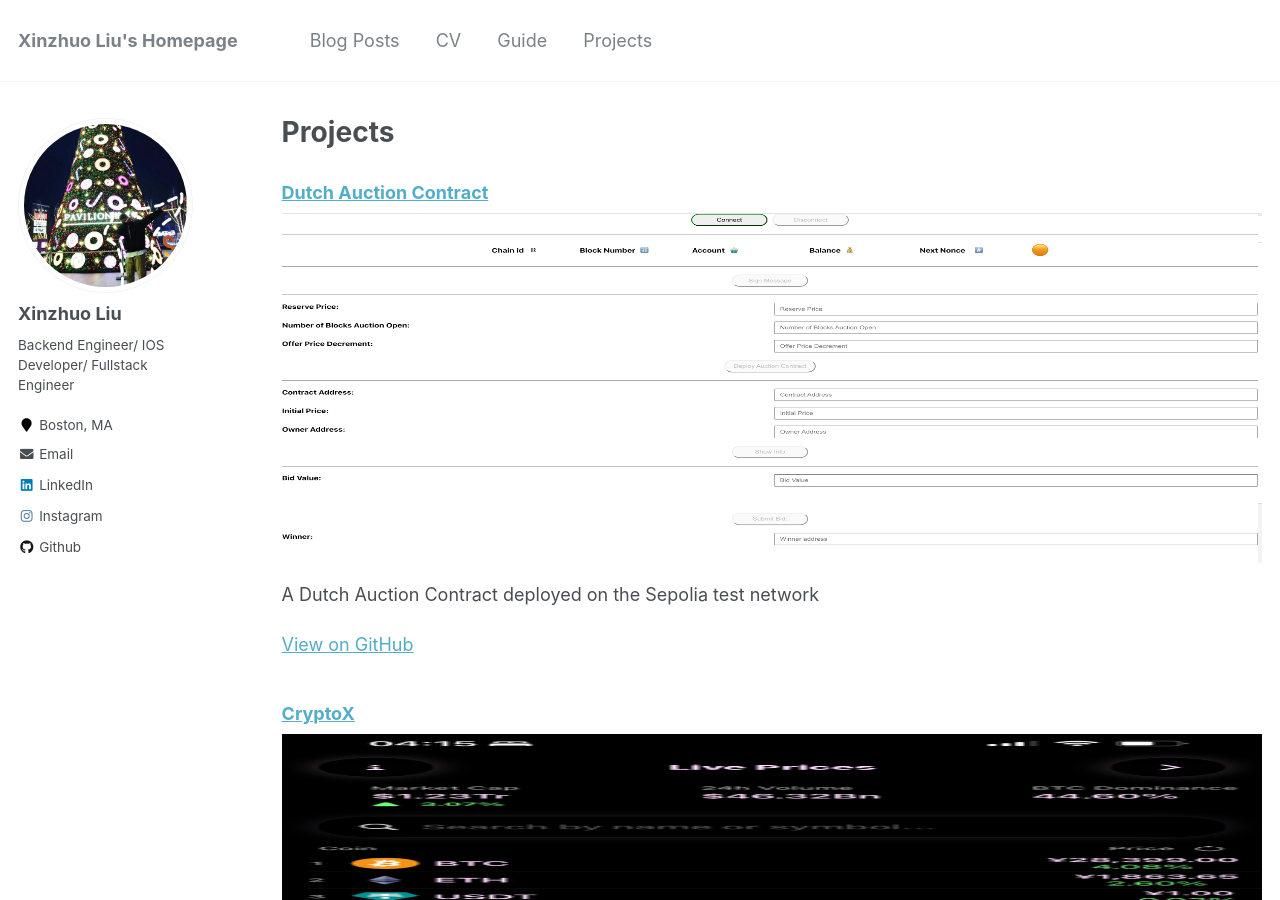
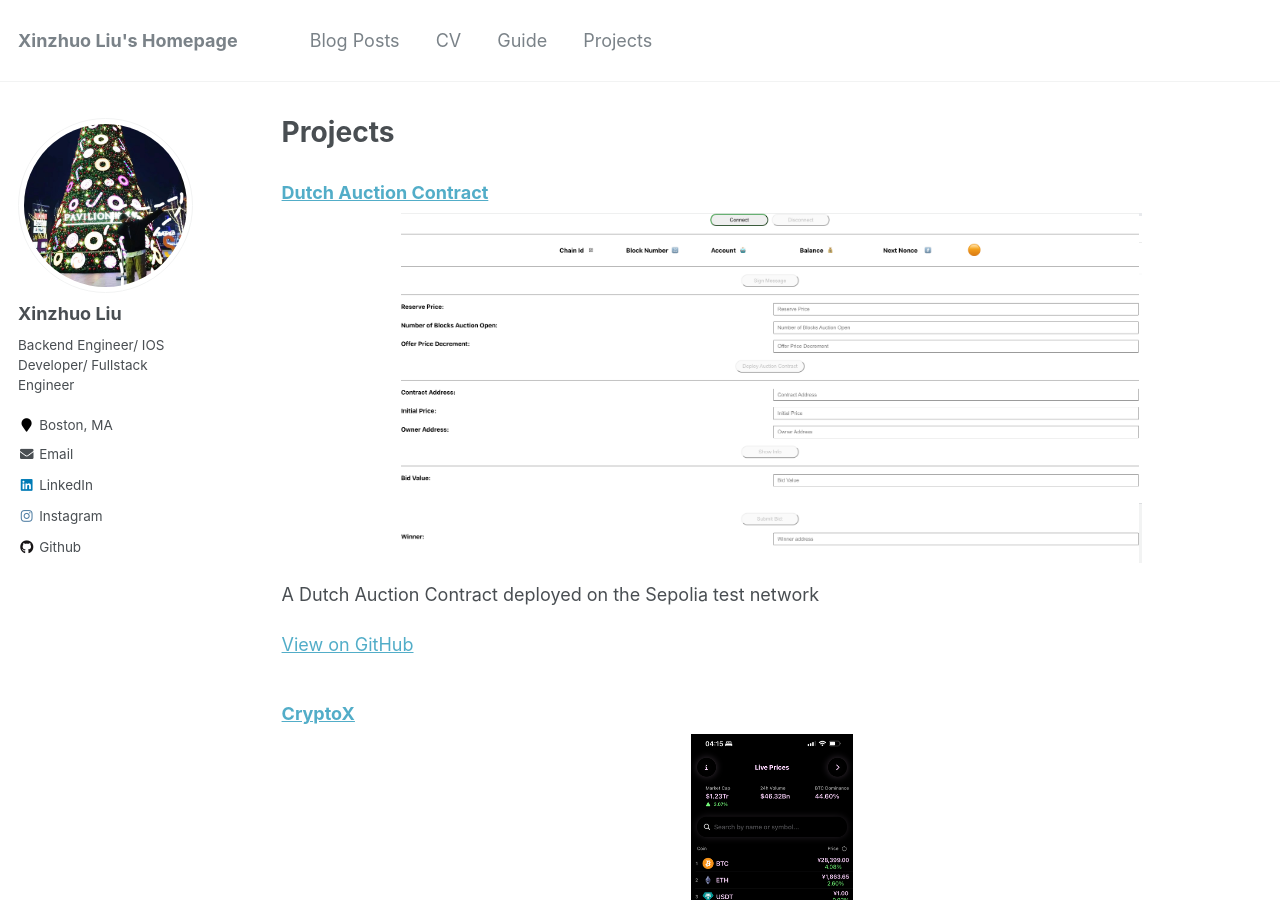
Before and after one commit to Uni-boy/uni-boy.github.io, a Jekyll site: the page built from _pages/projects.html, in a window 1280 px wide and 900 px high. Built offline with Jekyll 4.4.1, drawn with Linux system fonts in a browser that asks for light colours.

```diff
--- a/_pages/projects.html
+++ b/_pages/projects.html
@@ -10,7 +10,7 @@
 {% for project in site.projects %}
 <div class="project">
   <h3><a href="{{ project.url }}">{{ project.title }}</a></h3>
-  <img src="{{ site.baseurl }}{{ project.image }}" alt="{{ project.title }}" style="width: 100%; height: 350px; object-fit: fill;"/>
+  <img src="{{ site.baseurl }}{{ project.image }}" alt="{{ project.title }}" style="width: 100%; height: 350px; object-fit: contain;"/>
   <p>{{ project.description }}</p>
   <p><a href="{{ project.github_url }}" target="_blank">View on GitHub</a></p>
 </div>
```
